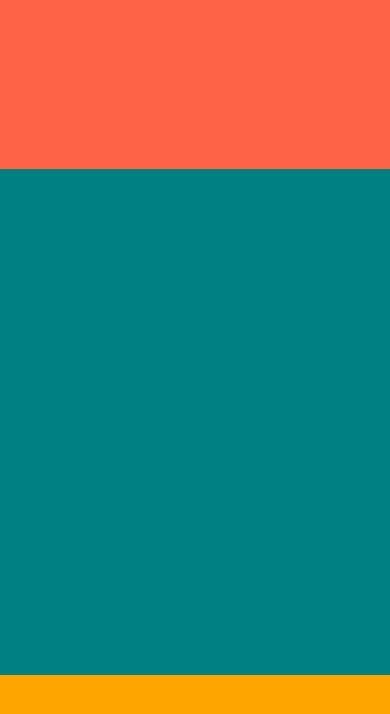
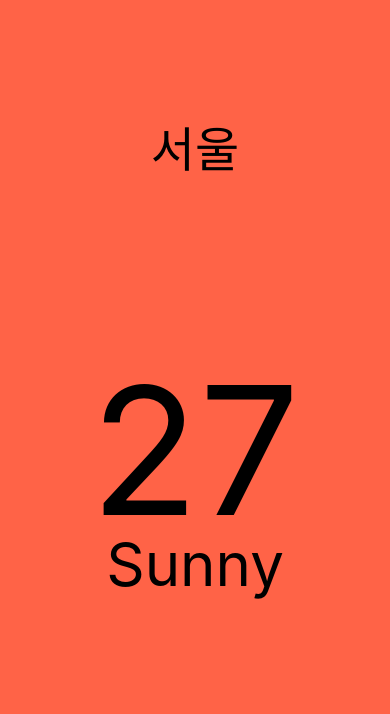
Before and after one commit to Hailey0930/RN_Weather, a React Native app: screen / in a window 390 px wide. Shown: the top 714 px of the page. Built offline with nearby package versions, Linux system fonts and the light colour scheme.

Commit message:
:sparkles: Styles

```diff
--- a/App.js
+++ b/App.js
@@ -1,12 +1,73 @@
-import { View } from "react-native";
+import { View, Text, StyleSheet, ScrollView, Dimensions } from "react-native";
+
+// NOTE 해당 기기의 넓이값 가져오기
+const { width: SCREEN_WIDTH } = Dimensions.get("window");
 
 export default function App() {
   // NOTE RN에서는 flexDirection 기본값이 column
   return (
-    <View style={{ flex: 1 }}>
-      <View style={{ flex: 1, backgroundColor: "tomato" }}></View>
-      <View style={{ flex: 3, backgroundColor: "teal" }}></View>
-      <View style={{ flex: 1, backgroundColor: "orange" }}></View>
+    <View style={styles.container}>
+      <View style={styles.city}>
+        <Text style={styles.cityName}>서울</Text>
+      </View>
+      <ScrollView
+        // 가로 스크롤
+        horizontal
+        // 스크롤 시 하나씩 넘어가게 설정
+        pagingEnabled
+        // 가로 스크롤바 안보이게 설정
+        showsHorizontalScrollIndicator={false}
+        // 스크롤바 스타일링
+        // indicatorStyle="white"
+        contentContainerStyle={styles.weather}
+      >
+        <View style={styles.day}>
+          <Text style={styles.temp}>27</Text>
+          <Text style={styles.description}>Sunny</Text>
+        </View>
+        <View style={styles.day}>
+          <Text style={styles.temp}>27</Text>
+          <Text style={styles.description}>Sunny</Text>
+        </View>
+        <View style={styles.day}>
+          <Text style={styles.temp}>27</Text>
+          <Text style={styles.description}>Sunny</Text>
+        </View>
+        <View style={styles.day}>
+          <Text style={styles.temp}>27</Text>
+          <Text style={styles.description}>Sunny</Text>
+        </View>
+      </ScrollView>
     </View>
   );
 }
+
+const styles = StyleSheet.create({
+  container: {
+    flex: 1,
+    backgroundColor: "tomato",
+  },
+  city: {
+    flex: 1.2,
+    justifyContent: "center",
+    alignItems: "center",
+  },
+  cityName: {
+    fontSize: 48,
+    fontWeight: 500,
+  },
+  // NOTE 가로 스크롤 시 flex 사이즈를 주면 넘어가는 부분은 보이지 않으므로 flex를 제거
+  weather: {},
+  day: {
+    width: SCREEN_WIDTH,
+    alignItems: "center",
+  },
+  temp: {
+    fontSize: 178,
+    marginTop: 50,
+  },
+  description: {
+    fontSize: 60,
+    marginTop: -30,
+  },
+});
```
